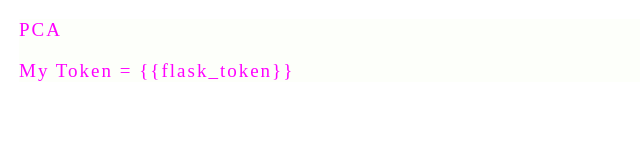
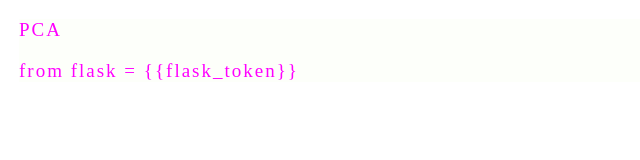
Before and after one commit to vinceparis95/pca, a React app in the folder frontend/: page / in a window 1280 px wide. Shown: the top 160 px of the page, without its empty margins (0-640 px from the left). Built offline with nearby package versions, Linux system fonts and the light colour scheme.

Commit message:
toggle test

```diff
--- a/frontend/src/App.js
+++ b/frontend/src/App.js
@@ -5,7 +5,7 @@ function App() {
   return (
     <div className="App" style={{color:'magenta'}}>
     PCA
-    <p>My Token = {window.token}</p>
+    <p>from flask = {window.token}</p>
 
     </div>
 
```
